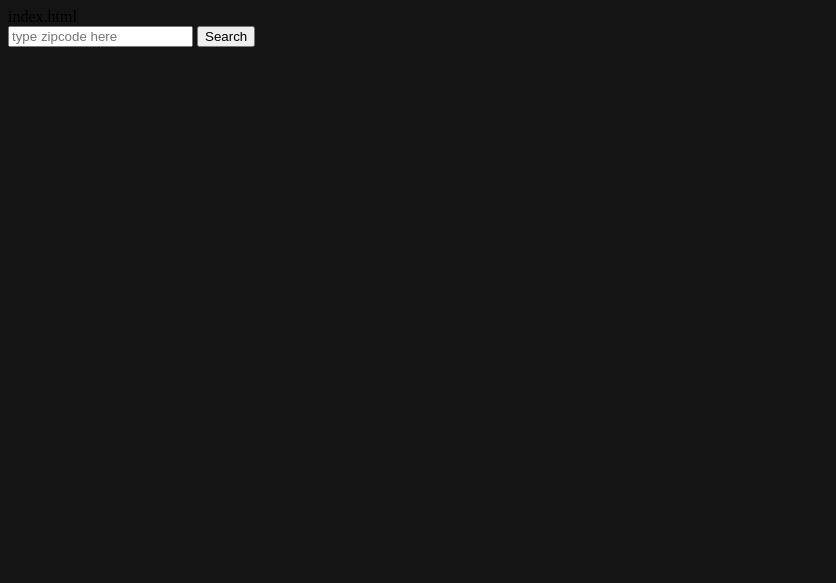
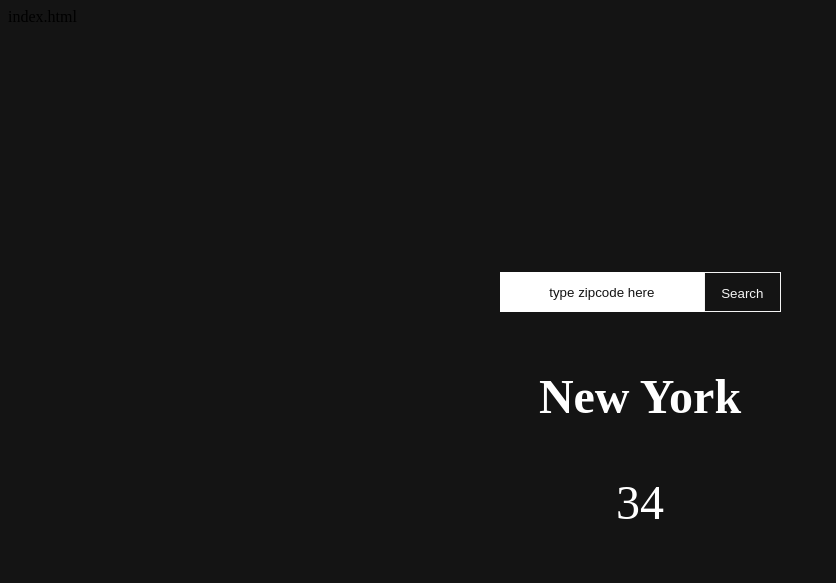
Before and after one commit to drmimi47/jubilant-happiness, a plain HTML site: page weather-widget/index.html in a window 1280 px wide. Shown: the whole page, without its empty margins (0-836 px from the left). Drawn offline with Linux system fonts and the light colour scheme.

Commit message:
html and css

```diff
--- a/weather-widget/index.html
+++ b/weather-widget/index.html
@@ -18,8 +18,8 @@ index.html
     </form>
   </div>
   <div class="output-container">
-    <h2 class="city_name"></h2>
-    <p class="temperature"></p>
+    <h2 class="city_name">New York</h2>
+    <p class="temperature">34</p>
   </div>
 </div>
 
--- a/weather-widget/styles/style.css
+++ b/weather-widget/styles/style.css
@@ -11,3 +11,52 @@ body {
   height: 100%;
   background-color: #141414;
 }
+
+.container {
+  height: 100%;
+  display: flex;
+  flex-direction: column;
+  align-items: center;
+  justify-content: center;
+}
+
+form {
+  display: flex;
+}
+
+input[type="text"] {
+  width: 100%;
+  height: 40px;
+  border: none;
+  text-align: center;
+}
+
+input::placeholder{
+  color: #141414;
+}
+
+.search-button {
+  color: #f4f4f4;
+  background-color: #141414;
+  width: 100px;
+  height: 40px;
+  text-align: center;
+  line-height: 40px;
+  border: 1px solid #f4f4f4;
+}
+
+/*hard coding a city name and temperature to verify that our styles work*/
+
+.output_component{
+  position: absolute;
+  top: 60%;
+  left: 50%;
+  transform: translate(-50%, -50%);
+}
+
+.city_name, .temperature{
+  text-align: center;
+  font-size: 3em;
+  line-height: 1.2em;
+  color: white;
+}
```
